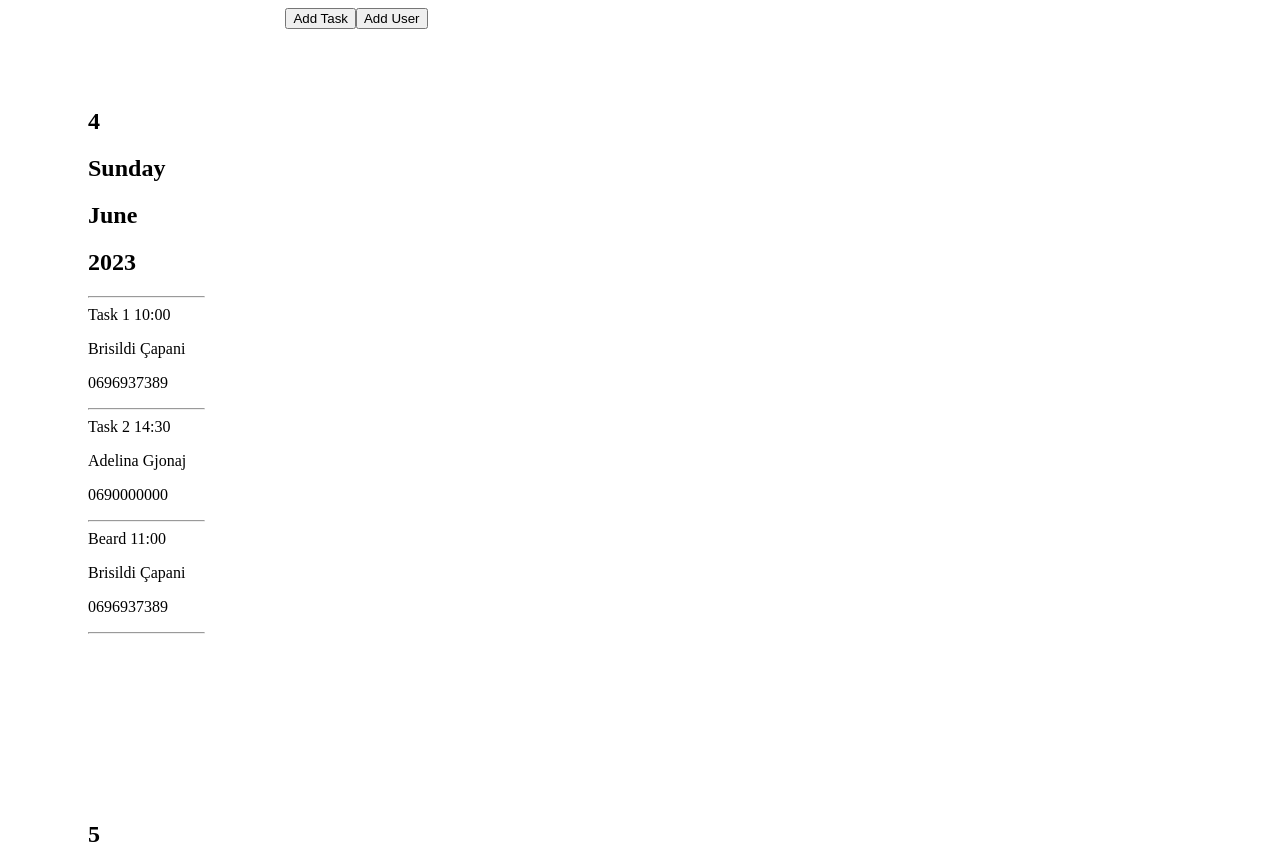
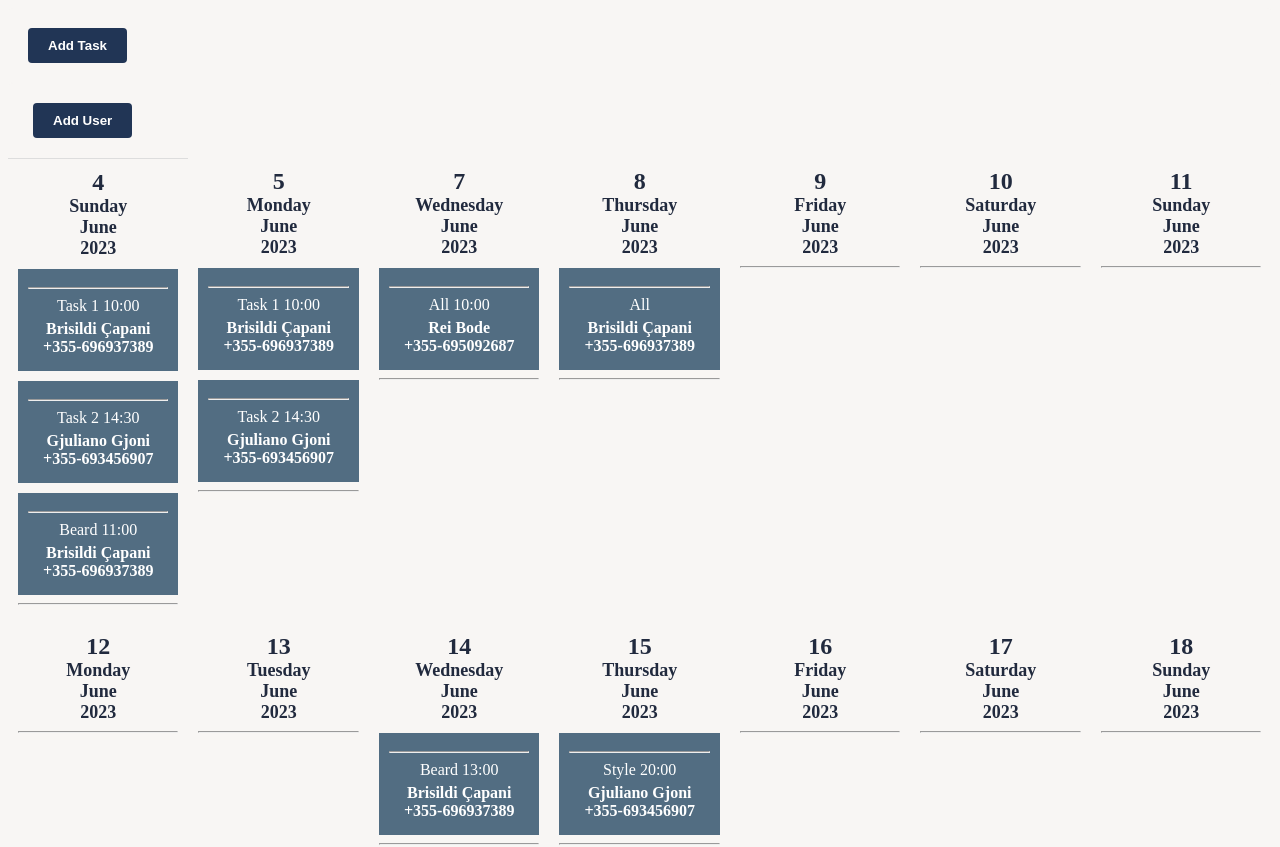
Before and after one commit to SildiCapani/angular-group-project, an Angular app: page / in a window 1280 px wide. Shown: the top 847 px of the page. Built offline with nearby package versions, Linux system fonts and the light colour scheme; data requests are answered from the project's data file.

Commit message:
added stylings

```diff
--- a/angular.json
+++ b/angular.json
@@ -106,5 +106,8 @@
         }
       }
     }
+  },
+  "cli": {
+    "analytics": false
   }
 }
--- a/db.json
+++ b/db.json
@@ -4,31 +4,55 @@
       "id": 1,
       "firstName": "Brisildi",
       "lastName": "Çapani",
-      "tel": "0696937389"
+      "tel": "696937389"
     },
     {
       "id": 2,
-      "firstName": "Adelina",
-      "lastName": "Gjonaj",
-      "tel": "0690000000"
+      "firstName": "Gjuliano",
+      "lastName": "Gjoni",
+      "tel": "693456907"
     },
     {
       "id": 5,
       "firstName": "Brian",
       "lastName": "Bunjaj",
-      "tel": "0690000000"
+      "tel": "684502670"
     },
     {
       "id": 7,
-      "firstName": "Anxhela",
-      "lastName": "Jaho",
-      "tel": "0690000000"
+      "firstName": "Rei",
+      "lastName": "Bode",
+      "tel": "695092687"
     },
     {
       "id": 8,
       "firstName": "Hegi",
       "lastName": "Gjoka",
-      "tel": "0690000000"
+      "tel": "698902134"
+    },
+    {
+      "id": 9,
+      "firstName": "Xhoni",
+      "lastName": "Shehu",
+      "tel": "695609453"
+    },
+    {
+      "firstName": "Brisildi",
+      "lastName": "Capani",
+      "tel": "0696937389",
+      "id": 10
+    },
+    {
+      "firstName": "",
+      "lastName": "",
+      "tel": "",
+      "id": 11
+    },
+    {
+      "firstName": "Rei",
+      "lastName": "Bode",
+      "tel": "0696937389",
+      "id": 12
     }
   ],
   "calendar": [
@@ -72,12 +96,24 @@
     {
       "id": 4,
       "date": "2023-06-07T20:29:22.232Z",
-      "task": []
+      "task": [
+        {
+          "actionName": "All",
+          "time": "10:00",
+          "userId": 7
+        }
+      ]
     },
     {
       "id": 5,
       "date": "2023-06-08T20:29:22.232Z",
-      "task": []
+      "task": [
+        {
+          "actionName": "All",
+          "time": "",
+          "userId": 1
+        }
+      ]
     },
     {
       "id": 6,
@@ -144,7 +180,13 @@
     {
       "id": 16,
       "date": "2023-06-19T20:29:22.232Z",
-      "task": []
+      "task": [
+        {
+          "actionName": "Beard",
+          "time": "18:00",
+          "userId": 1
+        }
+      ]
     },
     {
       "id": 17,
--- a/src/app/calender/calender.component.html
+++ b/src/app/calender/calender.component.html
@@ -1,8 +1,4 @@
-<div class="calendar">
-    <div class="day">
-    <app-day></app-day>
-    </div>
-     <app-task-form></app-task-form>
+<app-task-form></app-task-form>
+<app-user></app-user>
 
-    <app-user></app-user>
-</div>
+<app-day></app-day>
--- a/src/app/calender/calender.component.scss
+++ b/src/app/calender/calender.component.scss
@@ -1,4 +1,4 @@
-.calendar{
-    display: flex;
-    flex-direction: row;
-}
+// .calendar{
+//     display: flex;
+//     flex-direction: row;
+// }
--- a/src/app/day/day.component.html
+++ b/src/app/day/day.component.html
@@ -1,24 +1,25 @@
 <div class="day" *ngFor="let day of calendarData">
-  <h2>{{ day.date | date: 'd' }}</h2>
-  <h2>{{ day.date | date: 'EEEE' }}</h2>
-  <h2>{{ day.date | date: 'MMMM' }}</h2>
-  <h2>{{ day.date | date: 'yyyy' }}</h2>
+  <h2>{{ day.date | date : "d" }}</h2>
+  <h2>{{ day.date | date : "EEEE" }}</h2>
+  <h2>{{ day.date | date : "MMMM" }}</h2>
+  <h2>{{ day.date | date : "yyyy" }}</h2>
 
-  <div class="task"  *ngFor="let task of day.task">
-    <hr>
+  <div class="task" *ngFor="let task of day.task">
+    <hr />
 
     {{ task?.actionName }}
     {{ task?.time }}
+    <br />
 
+    <div *ngFor="let user of users">
+      <div class="user" *ngIf="task.userId === user.id">
+        <p>
+          {{ user.firstName }} {{ user.lastName }} <br />
 
-  <div *ngFor="let user of users">
-
-  <div *ngIf="task.userId === user.id">
-    <p>{{ user.firstName }} {{ user.lastName }}</p>
-    <p> {{ user.tel }} </p>
+          +355-{{ user.tel }}
+        </p>
+      </div>
+    </div>
   </div>
-
-  </div>
-  </div>
- <hr>
+  <hr />
 </div>
--- a/src/app/day/day.component.scss
+++ b/src/app/day/day.component.scss
@@ -1,3 +1,69 @@
-.day{
-    padding: 5rem;
+/* General styling */
+.day {
+  display: inline-block;
+  vertical-align: top;
+  width: 14.28%; /* Distribute days evenly in a row */
+  box-sizing: border-box;
+  padding: 10px;
+  text-align: center;
+  color: white;
 }
+
+h2 {
+  margin: 0;
+  font-size: 18px;
+  color: #212a3e;
+}
+
+// hr {
+//   margin-top: 10px;
+//   border: none;
+//   border-top: 1px solid #ddd;
+// }
+
+/* Date styling */
+h2:first-child {
+  font-weight: bold;
+  font-size: 24px;
+}
+
+/* Task styling */
+.task {
+  margin-top: 10px;
+  background-color: #526d82;
+  padding: 10px;
+  border-radius: 4px #ddd;
+}
+
+.user p {
+  background-color: #526d82;
+}
+
+.task p {
+  margin: 5px 0;
+  color: white;
+}
+
+/* User styling */
+.task p:first-child {
+  font-weight: bold;
+}
+
+/* Apply some spacing between user details */
+.task p + p {
+  margin-top: 5px;
+}
+
+/* Apply alternating background color to tasks */
+.task:nth-child(even) {
+  background-color: #526d82;
+}
+
+/* Apply border to the outer container */
+.day:first-child {
+  border-top: 1px solid #ddd;
+}
+
+.day:last-child {
+  border-bottom: 1px solid #ddd;
+}
--- a/src/app/task-form/task-form.component.html
+++ b/src/app/task-form/task-form.component.html
@@ -1,15 +1,15 @@
-<div>
+<div class="form-container">
   <form (ngSubmit)="onSubmit()" *ngIf="addMode">
     <label for="day">Select Day:</label>
     <select id="day" name="day" [(ngModel)]="selectedDay">
       <option *ngFor="let day of calendarData" [ngValue]="day">
-        <h2>{{ day.date | date: 'd' }}</h2>
-        <h2>{{ day.date | date: 'MMMM' }}</h2>
-        <h2>{{ day.date | date: 'yyyy' }}</h2>
+        <h2>{{ day.date | date : "d" }}</h2>
+        <h2>{{ day.date | date : "MMMM" }}</h2>
+        <h2>{{ day.date | date : "yyyy" }}</h2>
       </option>
     </select>
     <div>
-      <label for="task">Choose a Task:</label>
+      <label for="task">Choose a Service:</label>
       <select id="task" name="task" [(ngModel)]="selectedNameTask">
         <option value="Hair">Hair</option>
         <option value="Beard">Beard</option>
@@ -38,11 +38,14 @@
     </div>
     <div>
       <label for="user">Choose a User:</label>
-      <select id="user" name="user" [(ngModel)]="selectedUser" >
-        <option *ngFor="let user of users" [value]="user.id">{{ user.firstName }}</option>
+      <select id="user" name="user" [(ngModel)]="selectedUser">
+        <option *ngFor="let user of users" [value]="user.id">
+          {{ user.firstName }}
+        </option>
       </select>
     </div>
-    <button type="submit">Add</button><button (click)="onClose()"> Close </button>
+    <button type="submit">Add</button>
+    <button type="button" (click)="onClose()">Close</button>
   </form>
   <button type="button" (click)="onAdd()" *ngIf="!addMode">Add Task</button>
 </div>
--- a/src/app/task-form/task-form.component.scss
+++ b/src/app/task-form/task-form.component.scss
@@ -0,0 +1,59 @@
+.form-container {
+  display: flex;
+  justify-content: space-between;
+  align-items: center;
+  // background-color: #f1f3f4;
+  padding: 20px;
+  border-radius: 5px;
+  margin-bottom: 20px;
+  width: 100%;
+  max-width: 100%;
+  box-sizing: border-box;
+  margin-bottom: 0;
+}
+
+form {
+  display: flex;
+  align-items: center;
+  margin-left: 150px;
+}
+
+label {
+  font-weight: bold;
+  margin-right: 10px;
+  padding: 5px;
+}
+
+select {
+  padding: 8px;
+  margin-right: 10px;
+  border-radius: 4px;
+  border: 1px solid #ccc;
+  background-color: #fff;
+  width: 200px; /* Set a fixed width for the select element */
+}
+
+button[type="button"] {
+  padding: 10px 20px;
+  border-radius: 4px;
+  border: none;
+  background-color: #213555;
+  color: #fff;
+  font-weight: bold;
+  cursor: pointer;
+}
+
+button[type="submit"] {
+  padding: 10px 20px;
+  border-radius: 4px;
+  margin-inline: 5px;
+  border: none;
+  background-color: #213555;
+  color: #fff;
+  font-weight: bold;
+  cursor: pointer;
+}
+
+button[type="submit"]:hover {
+  background-color: #213555;
+}
--- a/src/app/user/user.component.html
+++ b/src/app/user/user.component.html
@@ -1,14 +1,33 @@
-<div>
-<form method="post" action="" (ngSubmit)="onSave($event)" *ngIf="addMode">
+<div class="user-container">
+  <form method="post" action="" (ngSubmit)="onSave($event)" *ngIf="addMode">
     <label for="firstName">First Name</label>
-    <input type="text" name="firstName" id="firstName" [(ngModel)]="firstName" required>
-    <br>
+    <input
+      type="text"
+      name="firstName"
+      id="firstName"
+      [(ngModel)]="firstName"
+      required
+    />
+    <br />
     <label for="lastName">Last Name</label>
-    <input type="text" name="lastName" id="lastName" [(ngModel)]="lastName" required>
-    <br>
+    <input
+      type="text"
+      name="lastName"
+      id="lastName"
+      [(ngModel)]="lastName"
+      required
+    />
+    <br />
     <label for="tel">Tel</label>
-    <input type="" name="tel" id="tel" [(ngModel)]="tel" required>
-    <br>
+    <input
+      type="tel"
+      name="tel"
+      id="tel"
+      placeholder="+355"
+      [(ngModel)]="tel"
+      required
+    />
+    <br />
     <button type="button" (click)="onClose()">Close</button>
     <button type="reset">Reset</button>
     <button type="submit">Save</button>
--- a/src/app/user/user.component.scss
+++ b/src/app/user/user.component.scss
@@ -0,0 +1,86 @@
+.user-container {
+  display: flex;
+  justify-content: space-between;
+  align-items: center;
+  padding: 20px;
+  border-radius: 5px;
+  margin-bottom: 20px;
+  width: 100%;
+  max-width: 100%;
+  box-sizing: border-box;
+  margin-bottom: 0;
+}
+
+form {
+  display: flex;
+  align-items: center;
+  margin-left: 150px;
+}
+
+label {
+  font-weight: bold;
+  margin-right: 10px;
+  padding: 5px;
+  color: black;
+  border-radius: 4px;
+  padding: 8px;
+}
+
+select {
+  padding: 8px;
+  margin-right: 10px;
+  border-radius: 4px;
+  border: 1px solid #ccc;
+  background-color: #fff;
+}
+
+input[type="text"],
+input[type="tel"] {
+  padding: 8px;
+  margin-right: 10px;
+  border-radius: 4px;
+  border: 1px solid #ccc;
+  background-color: #fff;
+}
+
+input[type="text"]:focus,
+input[type="tel"]:focus {
+  outline: none;
+  border-color: #213555;
+}
+
+input[type="text"]::placeholder,
+input[type="tel"]::placeholder {
+  color: #999;
+}
+
+input[type="text"]:focus::placeholder,
+input[type="tel"]:focus::placeholder {
+  color: #ccc;
+}
+button[type="button"] {
+  padding: 10px 20px;
+  border-radius: 4px;
+  border: none;
+  margin-inline: 5px;
+  background-color: #213555;
+  color: #fff;
+  font-weight: bold;
+  cursor: pointer;
+}
+
+button[type="submit"],
+[type="reset"] {
+  padding: 10px 20px;
+  border-radius: 4px;
+  margin-inline: 5px;
+  border: none;
+  background-color: #213555;
+  color: #fff;
+  font-weight: bold;
+  cursor: pointer;
+}
+
+button[type="submit"]:hover {
+  background-color: #213555;
+}
--- a/src/styles.scss
+++ b/src/styles.scss
@@ -1 +1,4 @@
 /* You can add global styles to this file, and also import other style files */
+* {
+  background-color: #f8f6f4;
+}
```
Also changed, not shown: src/app/app.component.scss (line endings or trailing spaces). Lines whose indentation alone changed are shown as unchanged.
